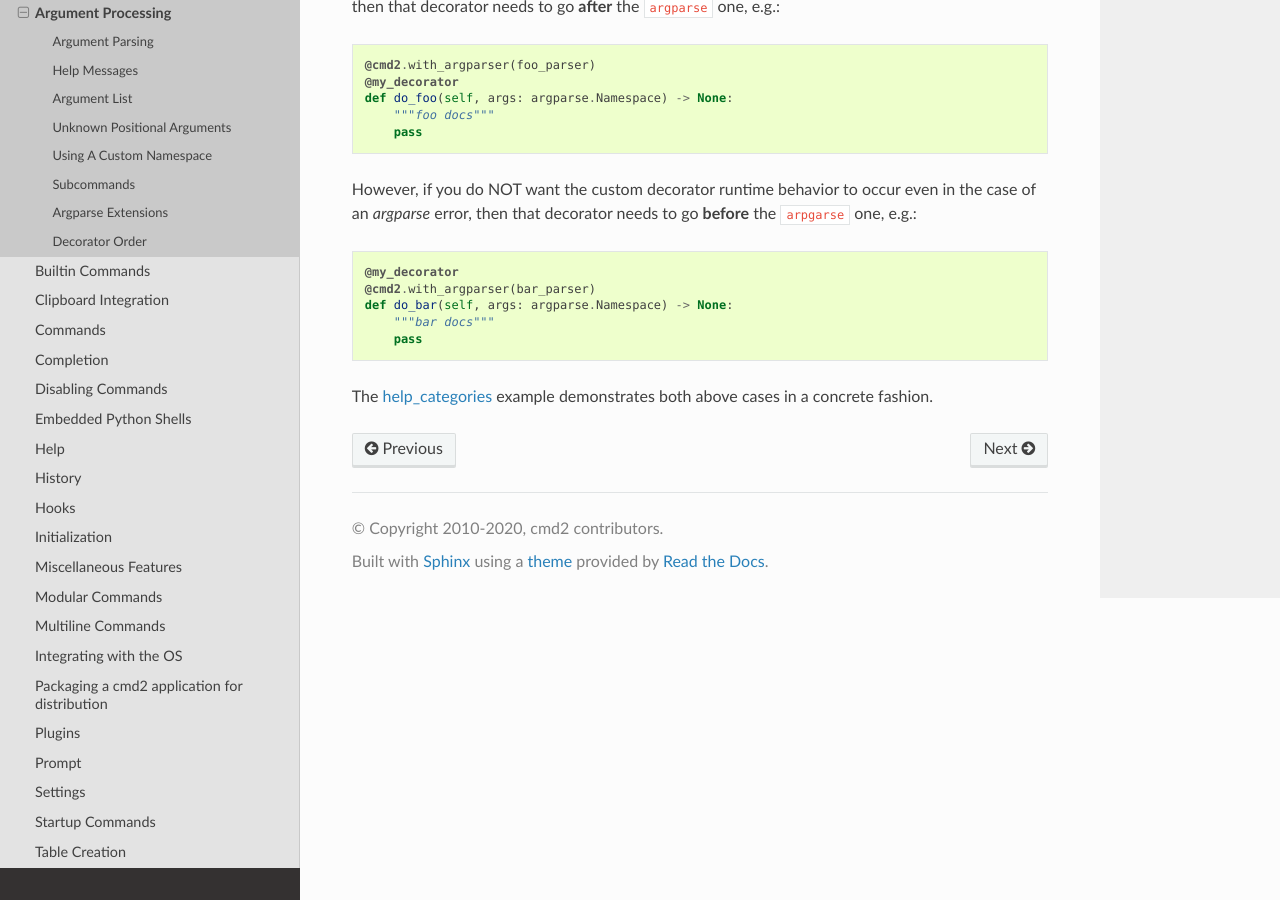
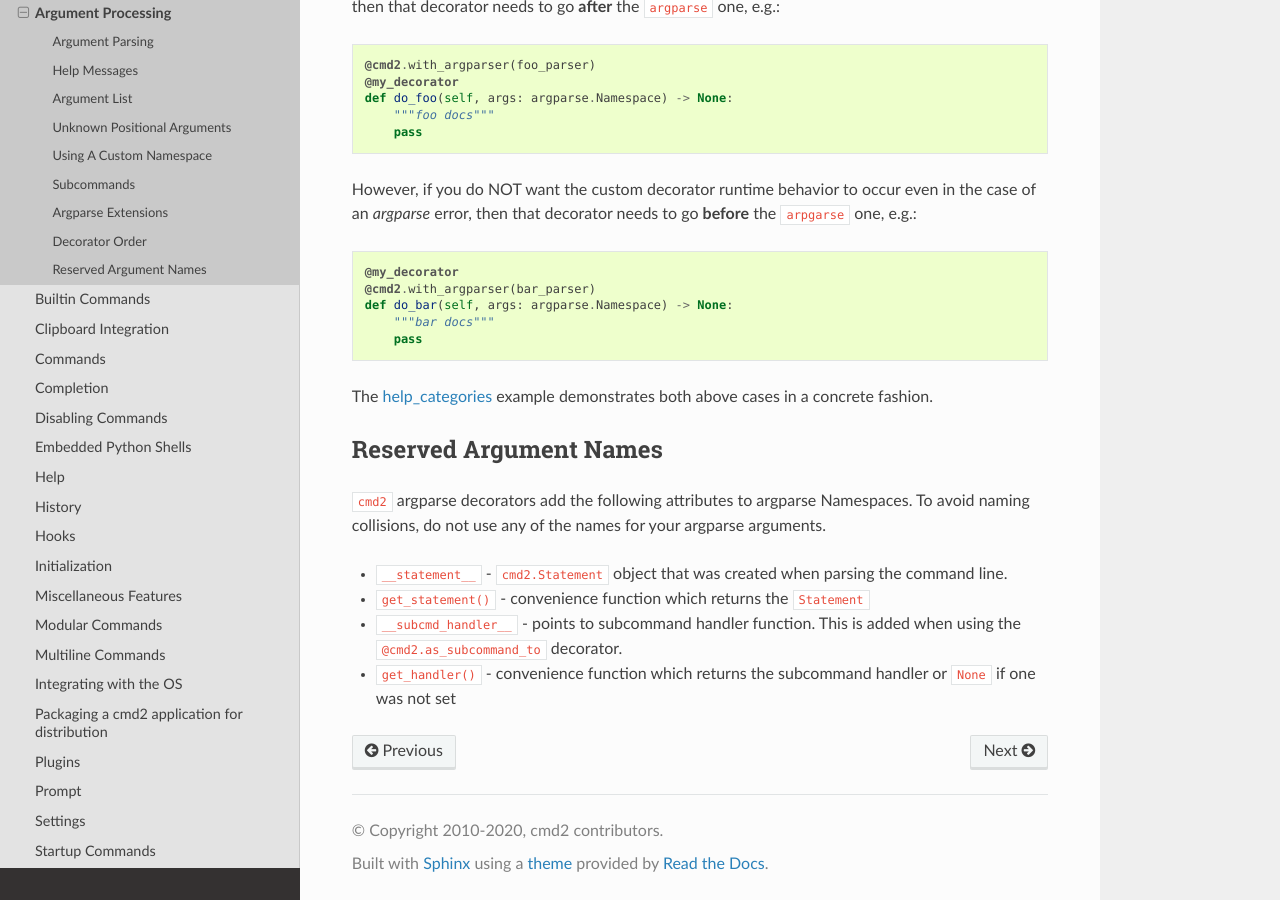
Before and after one commit to python-cmd2/cmd2, a Sphinx documentation site: the page built from docs/features/argument_processing.rst, in a window 1280 px wide and 900 px high, scrolled down 6812 px. Built offline with Sphinx 7.4.7 and the Read the Docs theme 2.0.0, drawn with Linux system fonts in a browser that asks for light colours; pages that are not in the unit, such as notebooks, are missing from menus; the version number could not be read and is left out.

Commit message:
Updated change log and docs for release

```diff
--- a/docs/features/argument_processing.rst
+++ b/docs/features/argument_processing.rst
@@ -383,3 +383,18 @@
 
 .. _decorator_primer: https://realpython.com/primer-on-python-decorators
 .. _help_categories: https://github.com/python-cmd2/cmd2/blob/master/examples/help_categories.py
+
+
+Reserved Argument Names
+-----------------------
+``cmd2`` argparse decorators add the following attributes to argparse
+Namespaces. To avoid naming collisions, do not use any of the names for your
+argparse arguments.
+
+- ``__statement__`` - ``cmd2.Statement`` object that was created when parsing
+  the command line.
+- ``get_statement()`` - convenience function which returns the ``Statement``
+- ``__subcmd_handler__`` - points to subcommand handler function. This is added
+  when using the ``@cmd2.as_subcommand_to`` decorator.
+- ``get_handler()`` - convenience function which returns the subcommand handler
+  or ``None`` if one was not set
```
Also changed, not shown: CHANGELOG.md (+1 -1 lines).
